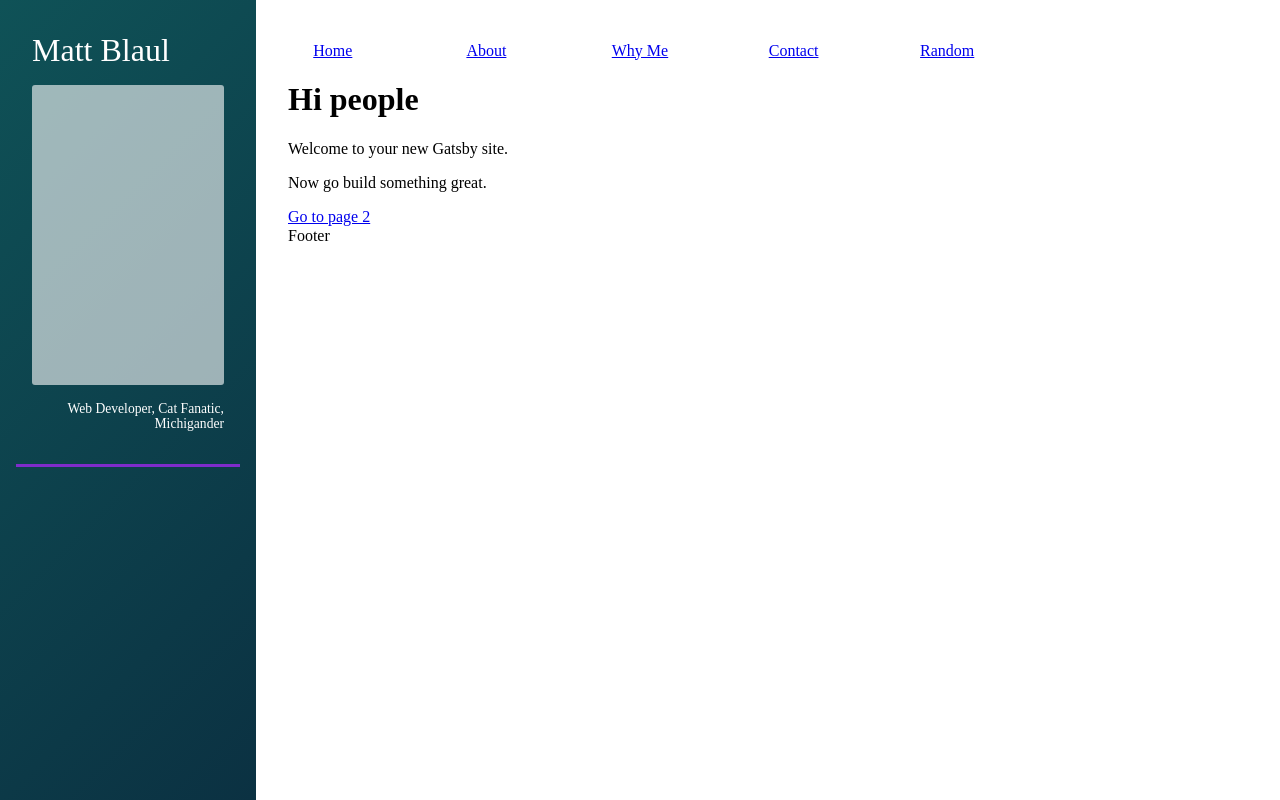
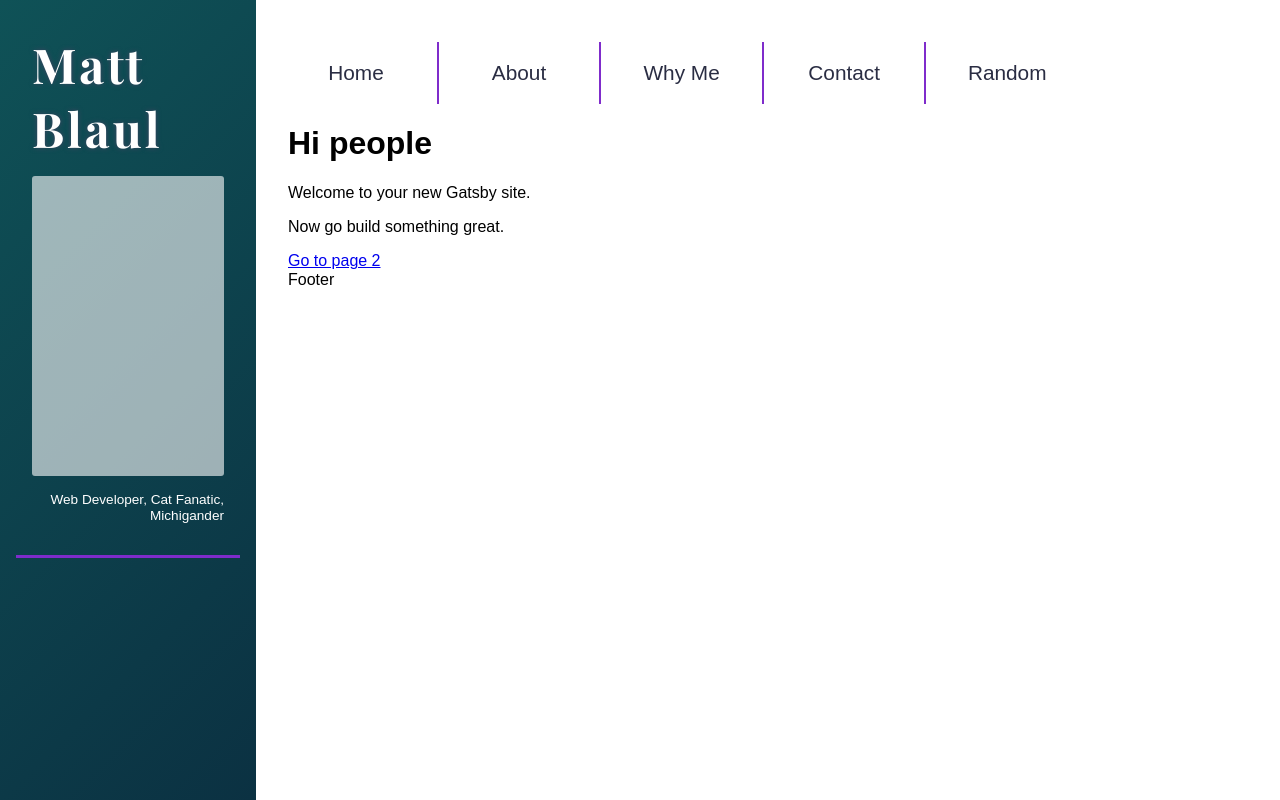
Before and after one commit to mblaul/portfolio-website, a Gatsby site: page / in a window 1280 px wide. Built offline with nearby package versions, Linux system fonts and the light colour scheme; Gatsby itself is replaced by a stand-in of ours; a web font is replaced by a local one.

Commit message:
Importing some fonts and styling sidebar plus nav links.

```diff
--- /dev/null
+++ b/src/components/GlobalStyles.js
@@ -0,0 +1,17 @@
+import React from 'react';
+import styled from 'styled-components';
+
+const Styles = styled.div`
+  /* Font imports */
+  @import url('https://fonts.googleapis.com/css?family=Muli:300,400,900,900i|Playfair+Display:400,700&display=swap');
+
+  /* Global base styles */
+  font-family: 'Muli', sans-serif;
+  box-sizing: border-box;
+`;
+
+const GlobalStyles = ({ children }) => {
+  return <Styles>{children}</Styles>;
+};
+
+export default GlobalStyles;
--- a/src/components/ShortInfo.js
+++ b/src/components/ShortInfo.js
@@ -7,7 +7,9 @@ const ShortInfoStyles = styled.div`
   padding: 1em;
   padding-bottom: 2em;
   .name {
-    font-size: 2em;
+    font: 700 3rem 'Playfair Display', serif;
+    letter-spacing: 3px;
+    text-shadow: 0 0 5px ${(props) => props.theme.color.color4};
   }
   .short-description {
     font-size: 0.85em;
--- a/src/components/TopNavLink.js
+++ b/src/components/TopNavLink.js
@@ -2,14 +2,51 @@ import React from 'react';
 import { Link } from 'gatsby';
 import PropTypes from 'prop-types';
 
+import styled from 'styled-components';
+
+const LinkStyles = styled.li`
+  &:not(:first-of-type) {
+    border-left: 1px solid ${(props) => props.theme.color.main};
+  }
+  &:not(:last-of-type) {
+    border-right: 1px solid ${(props) => props.theme.color.main};
+  }
+
+  a {
+    display: flex;
+    align-items: center;
+    justify-content: center;
+    height: 3em;
+    font-size: 1.3em;
+    color: ${(props) => props.theme.color.color5};
+    text-decoration: none;
+
+    transition: all ease-in 0.25s;
+
+    &:visited {
+      color: ${(props) => props.theme.color.color5};
+    }
+
+    &:hover {
+      background-color: ${(props) => props.theme.color.main};
+      color: white;
+      &:visited {
+        color: white;
+      }
+    }
+  }
+`;
+
 const TopNavLink = ({ link }) => {
   return (
-    <li>
+    <LinkStyles>
       <Link to={link.to}>{link.name}</Link>
-    </li>
+    </LinkStyles>
   );
 };
 
-TopNavLink.propTypes = {};
+TopNavLink.propTypes = {
+  link: PropTypes.object,
+};
 
 export default TopNavLink;
--- a/src/components/layout.js
+++ b/src/components/layout.js
@@ -11,6 +11,8 @@ import { useStaticQuery, graphql } from 'gatsby';
 
 import styled, { ThemeProvider } from 'styled-components';
 
+import GlobalStyles from './GlobalStyles';
+
 import Sidebar from './layout/Sidebar';
 import Main from './layout/Main';
 import TopNav from './layout/TopNav';
@@ -20,7 +22,6 @@ import { theme } from './config/theme';
 
 const LayoutStyles = styled.div`
   display: grid;
-  box-sizing: border-box;
   grid-template-columns: 20vw 80vw;
 `;
 
@@ -38,6 +39,7 @@ const Layout = ({ children }) => {
   return (
     <Fragment>
       <ThemeProvider theme={theme}>
+        <GlobalStyles>
           <LayoutStyles>
             <Sidebar />
             <Main>
@@ -55,6 +57,7 @@ const Layout = ({ children }) => {
               </div>
             </Main>
           </LayoutStyles>
+        </GlobalStyles>
       </ThemeProvider>
     </Fragment>
   );
--- a/src/components/layout/TopNav.js
+++ b/src/components/layout/TopNav.js
@@ -1,5 +1,4 @@
 import React from 'react';
-import { Link } from 'gatsby';
 import styled from 'styled-components';
 
 import TopNavLink from '../TopNavLink';
@@ -8,11 +7,8 @@ const TopNavStyles = styled.nav`
   ul {
     display: grid;
     grid-template-columns: repeat(auto-fit, minmax(100px, 1fr));
-    padding: 2vw 20vw 0 0;
+    padding: 2vw 15vw 0 1.5vw;
     list-style-type: none;
-    li {
-      text-align: center;
-    }
   }
 `;
 
```
Lines whose indentation alone changed are shown as unchanged.
